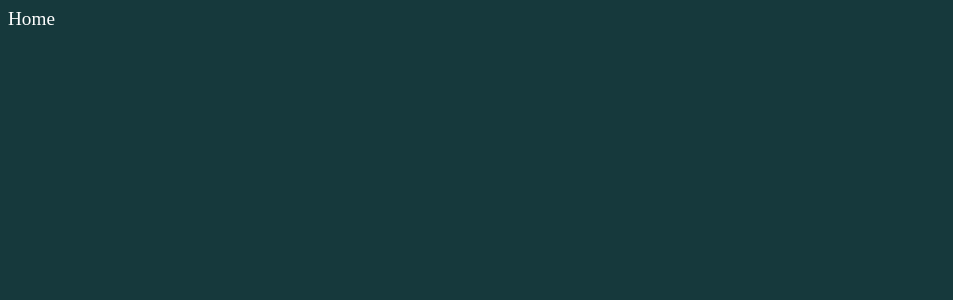
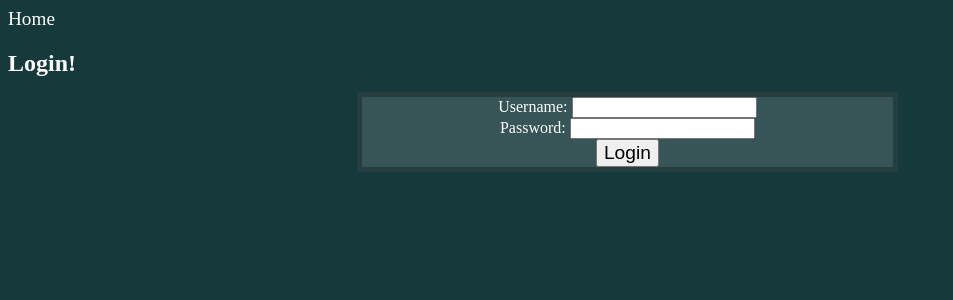
Before and after one commit to TimPasket/ThesisWebsite, a Django app: page /login.html in a window 1280 px wide. Before the commit the part shown is almost empty. Shown: the top 300 px of the page, without its empty margins (0-953 px from the left). Run offline with Django 4.2, Linux system fonts and the light colour scheme.

Commit message:
Created basis for login page

```diff
--- a/thesisDjango/static/CSS/styles.css
+++ b/thesisDjango/static/CSS/styles.css
@@ -73,7 +73,8 @@ body {
 .regTitle:hover {
   text-shadow: 2px 2px 8px red;
 }
-.regForm {
+.regForm,
+.logForm {
   text-align: center;
   background-color: #8391914f;
   margin-left: 28%;
@@ -83,10 +84,16 @@ body {
 .helptext {
   display: none;
 }
+.regForm ul,
+.logForm ul {
+  list-style-type: none;
+  padding: 0;
+  margin: 0;
+}
 .regForm li {
   margin: 2rem;
   font-size: 2rem;
 }
 .submit {
-  font-size: large;
+  font-size: larger;
 }
--- a/thesisDjango/users/forms.py
+++ b/thesisDjango/users/forms.py
@@ -7,3 +7,7 @@ class newUserForm(UserCreationForm):
   class Meta:
     model = User
     fields = ['username' , 'email', 'password1', 'password2']
+class loginForm(UserCreationForm):
+  class Meta:
+    model = User
+    fields = ['username', 'password']
--- a/thesisDjango/users/templates/users/login.html
+++ b/thesisDjango/users/templates/users/login.html
@@ -10,7 +10,22 @@
   </head>
 </html>
 <body>
-  <div class="container">
-    <a class="homeBtn" href="../index.html">Home</a>
+  <a class="homeBtn" href="../index.html">Home</a>
+  <div class="login">
+    <h2>Login!</h2>
+    <form class="logForm" method="POST" action="">
+      {% csrf_token %}
+      <ul>
+        <li>
+          <label for="loginUsername">Username: </label>
+          <input class="loginUsername" type="text" />
+        </li>
+        <li>
+          <label for="loginPassword">Password: </label>
+          <input class="loginPassword" type="text" />
+        </li>
+        <input class="submit" type="submit" name="Login" value="Login" />
+      </ul>
+    </form>
   </div>
 </body>
--- a/thesisDjango/users/urls.py
+++ b/thesisDjango/users/urls.py
@@ -5,5 +5,5 @@ urlpatterns = [
     path('index.html', views.homePage, name="Home"),
     path('glossary.html', views.glossaryPage, name="Glossary"),
     path('register.html', views.registerPage),
-    path('login.html', views.loginPage)
+    path('login.html', views.loginPage, name='loginPage')
 ]
--- a/thesisDjango/users/views.py
+++ b/thesisDjango/users/views.py
@@ -2,10 +2,11 @@ from django.shortcuts import render, redirect
 from django.http import HttpResponse
 from django.forms import inlineformset_factory
 from django.contrib.auth.forms import UserCreationForm
+from django.contrib.auth import authenticate, login, logout
 
 # Create your views here.
 from .models import *
-from .forms import newUserForm
+from .forms import newUserForm, loginForm
 
 def homePage (request):
   return render(request, 'users/index.html')
@@ -20,10 +21,20 @@ def registerPage(request):
     form = newUserForm(request.POST)
     if form.is_valid():
       form.save()
+      return redirect('loginPage')
 
   context = {'form':form}
   return render(request, 'users/register.html', context)
 
 def loginPage(request):
+  if request.method == "POST":
+    username = request.POST.get('loginUsername')
+    password = request.POST.get('loginPassword')
+    user = authenticate(request, username=username , password=password)
+
+    if user is not None:
+      login(request, user)
+      return redirect('Home')
+
   context = {}
   return render(request, 'users/login.html', context)
```
Also changed, not shown: thesisDjango/db.sqlite3.
